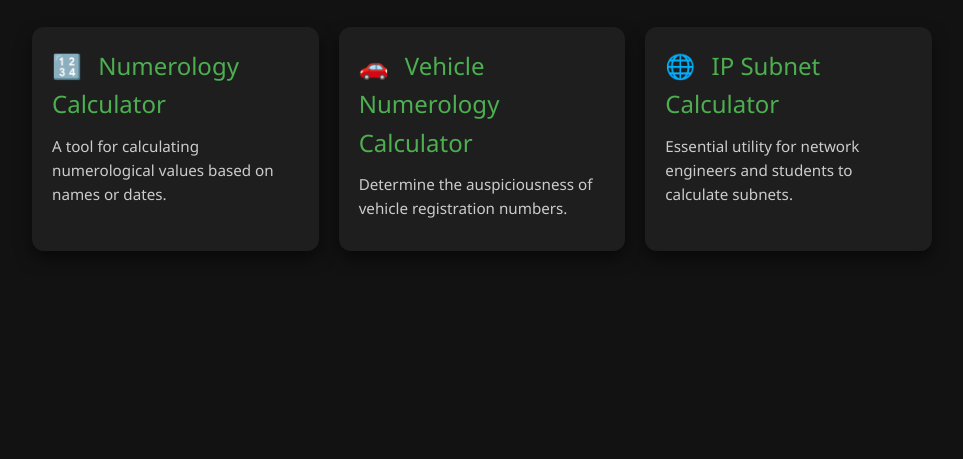
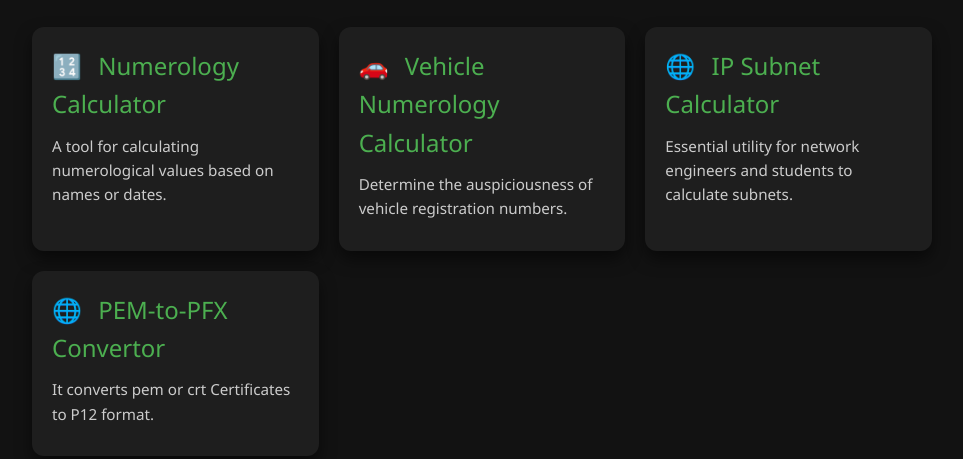
Before and after one commit to dinesh131/dinesh131.github.io, a plain HTML site: page index.html in a window 1280 px wide. Shown: the part 151-610 px from the top of the page, without its empty margins (158-1121 px from the left). Drawn offline with Linux system fonts and the light colour scheme.

Commit message:
Update index.html

```diff
--- a/index.html
+++ b/index.html
@@ -114,6 +114,14 @@
                     <p>Essential utility for network engineers and students to calculate subnets.</p>
                     </a>
             </li>
+            <li class="project-item">
+                <a href="/subnet" class="project-link">
+                    <div class="project-title">
+                        <span class="icon">🌐</span> PEM-to-PFX Convertor
+                    </div>
+                    <p>It converts pem or crt Certificates to P12 format.</p>
+                    </a>
+            </li>
         </ul>
     </div>
 </body>
```
